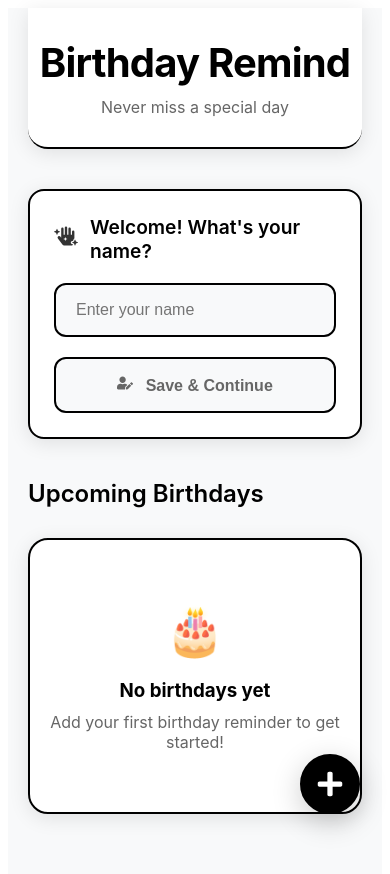
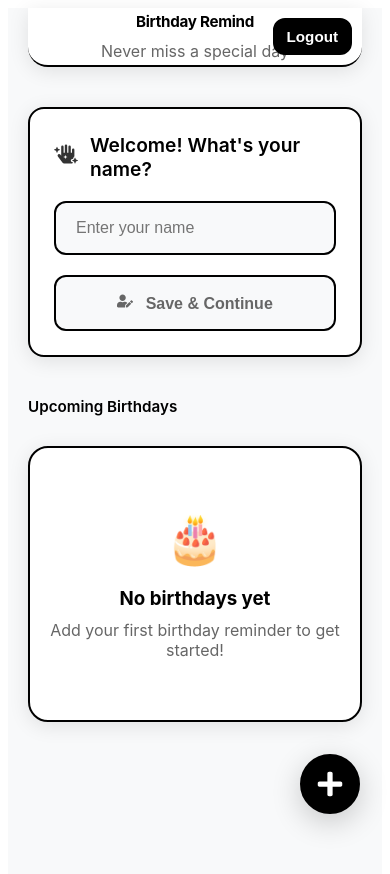
Before and after one commit to kavya-gupta-3/My-Reminder, a React (Create React App) app: page / in a window 390 px wide. Shown: the top 874 px of the page. Built offline with nearby package versions, Linux system fonts and the light colour scheme; no server answers; the database is empty; sample sign-in values are in the browser's storage.

Commit message:
Add logout confirmation and fix mobile layout for reminder page

```diff
--- a/src/pages/ChatPage.js
+++ b/src/pages/ChatPage.js
@@ -94,6 +94,27 @@ function ChatPage() {
           createdAt: new Date().toISOString(),
           userId: uid
         });
+        // Send instant notification (for testing)
+        try {
+          // Get user's FCM token from database
+          const userRef = ref(database, `users/${uid}`);
+          const userSnap = await get(userRef);
+          if (userSnap.exists() && userSnap.val().fcmToken) {
+            const fcmToken = userSnap.val().fcmToken;
+            // Call backend endpoint to send notification
+            await fetch('https://birthday-reminder-i1uf.onrender.com/api/send-notification', {
+              method: 'POST',
+              headers: { 'Content-Type': 'application/json' },
+              body: JSON.stringify({
+                token: fcmToken,
+                title: `🎉 Reminder Set for ${dataWithoutId.personName}`,
+                body: `A birthday reminder for ${dataWithoutId.personName} was just created!`
+              })
+            });
+          }
+        } catch (err) {
+          console.error('Instant notification error:', err);
+        }
         return newReminderRef.key;
       }
     } catch (error) {
--- a/src/pages/Dashboard.js
+++ b/src/pages/Dashboard.js
@@ -5,6 +5,7 @@ import LoginForm from '../components/LoginForm';
 import NameForm from '../components/NameForm';
 import { useNavigate } from 'react-router-dom';
 import { FaPlus, FaBirthdayCake, FaGift, FaCalendarCheck } from 'react-icons/fa';
+import { signOut } from 'firebase/auth';
 
 function Dashboard() {
   const [user, loading] = useAuthState(auth);
@@ -80,6 +81,17 @@ function Dashboard() {
     return () => off(remindersRef, 'value', unsubscribe);
   }, [user]);
 
+  // Add logout handler
+  const handleLogout = async () => {
+    if (!window.confirm('Are you sure you want to log out?')) return;
+    try {
+      await signOut(auth);
+      navigate('/');
+    } catch (err) {
+      alert('Logout failed.');
+    }
+  };
+
   if (loading) return (
     <div style={{
       minHeight: '100vh',
@@ -112,8 +124,39 @@ function Dashboard() {
         marginBottom: '40px',
         backgroundColor: '#fff',
         borderRadius: '0 0 20px 20px',
-        boxShadow: '0 4px 20px rgba(0, 0, 0, 0.1)'
+        boxShadow: '0 4px 20px rgba(0, 0, 0, 0.1)',
+        position: 'relative'
       }}>
+        {/* Logout button top right */}
+        <button
+          onClick={handleLogout}
+          style={{
+            position: 'absolute',
+            top: 20,
+            right: 20,
+            background: '#000',
+            color: '#fff',
+            border: '2px solid #000',
+            borderRadius: '12px',
+            padding: '10px 18px',
+            fontWeight: 600,
+            fontSize: '1rem',
+            cursor: 'pointer',
+            zIndex: 100,
+            transition: 'all 0.3s',
+            minWidth: 80
+          }}
+          onMouseEnter={e => {
+            e.target.style.backgroundColor = '#fff';
+            e.target.style.color = '#000';
+          }}
+          onMouseLeave={e => {
+            e.target.style.backgroundColor = '#000';
+            e.target.style.color = '#fff';
+          }}
+        >
+          Logout
+        </button>
         <h1 style={{
           fontSize: '2.5rem',
           fontWeight: '700',
@@ -344,6 +387,13 @@ function Dashboard() {
           .dashboard-container {
             padding: 0 15px 100px 15px;
           }
+          header button {
+            top: 10px !important;
+            right: 10px !important;
+            padding: 8px 12px !important;
+            font-size: 0.95rem !important;
+            min-width: 60px !important;
+          }
         }
       `}</style>
     </div>
--- a/src/pages/ReminderDetails.css
+++ b/src/pages/ReminderDetails.css
@@ -46,3 +46,48 @@
     flex-direction: column;
   }
 }
+@media (max-width: 600px) {
+  .header, header {
+    padding: 10px 0 !important;
+  }
+  h1, h2 {
+    font-size: 1.1rem !important;
+  }
+  .responsive-grid {
+    grid-template-columns: 1fr !important;
+    gap: 10px !important;
+  }
+  .action-buttons {
+    flex-direction: column !important;
+    gap: 10px !important;
+  }
+  .action-buttons button {
+    min-width: 100px !important;
+    padding: 12px 8px !important;
+    font-size: 0.95rem !important;
+  }
+  /* Fix countdown grid for mobile */
+  .countdown-grid {
+    grid-template-columns: repeat(2, 1fr) !important;
+    gap: 10px !important;
+    max-width: 100% !important;
+  }
+  .birthday-info-card, .countdown-card, .ai-message-card {
+    padding: 18px !important;
+    margin-bottom: 18px !important;
+  }
+}
+@media (max-width: 400px) {
+  .header, header {
+    padding: 4px 0 !important;
+  }
+  h1, h2 {
+    font-size: 0.95rem !important;
+  }
+  .responsive-grid {
+    gap: 4px !important;
+  }
+  .countdown-grid {
+    grid-template-columns: 1fr !important;
+  }
+}
--- a/src/pages/ReminderDetails.js
+++ b/src/pages/ReminderDetails.js
@@ -350,7 +350,7 @@ function ReminderDetails() {
         margin: '0 auto'
       }}>
         {/* Birthday Info Card */}
-        <div style={{
+        <div className="birthday-info-card" style={{
           backgroundColor: '#fff',
           color: '#333',
           borderRadius: '20px',
@@ -433,7 +433,7 @@ function ReminderDetails() {
         </div>
 
         {/* Countdown Timer */}
-        <div style={{
+        <div className="countdown-card" style={{
           backgroundColor: '#fff',
           color: '#333',
           borderRadius: '20px',
@@ -451,7 +451,7 @@ function ReminderDetails() {
           }}>
             {isToday ? "🎉 It's Today!" : <><FaRegClock style={{ marginRight: '10px' }} />Countdown to Birthday</>}
           </h3>
-          <div style={{
+          <div className="countdown-grid" style={{
             display: 'grid',
             gridTemplateColumns: 'repeat(4, 1fr)',
             gap: '20px',
@@ -522,7 +522,7 @@ function ReminderDetails() {
         </div>
 
         {/* AI Generated Message */}
-        <div style={{
+        <div className="ai-message-card" style={{
           backgroundColor: '#fff',
           color: '#333',
           borderRadius: '20px',
```
